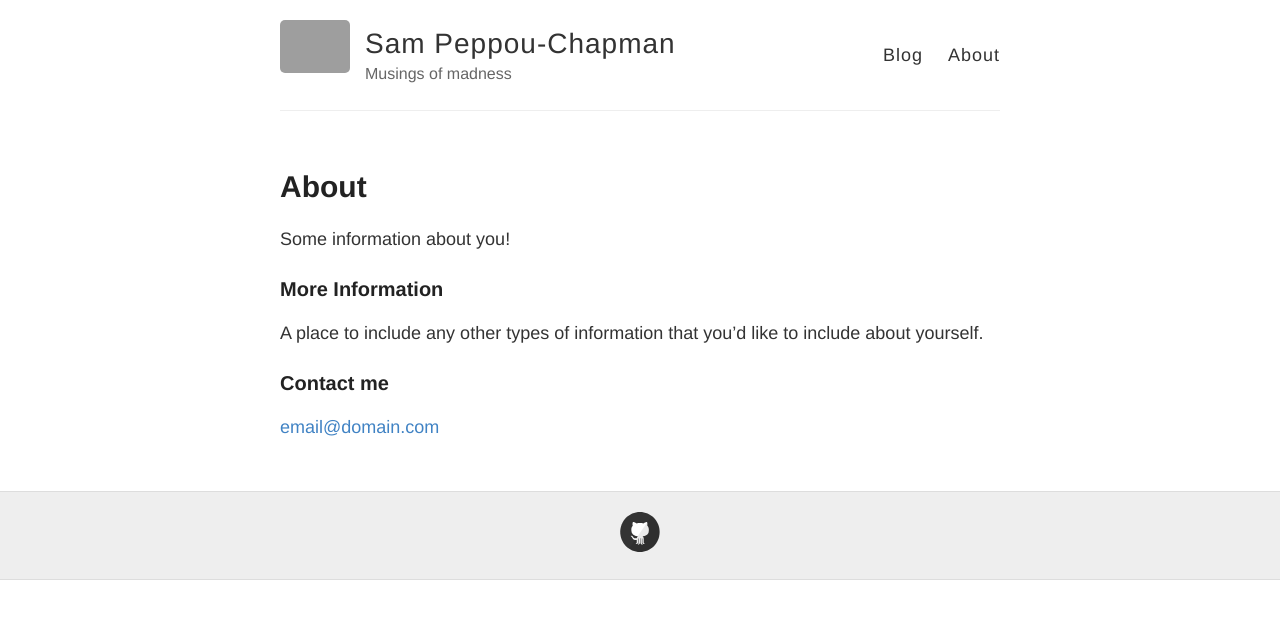
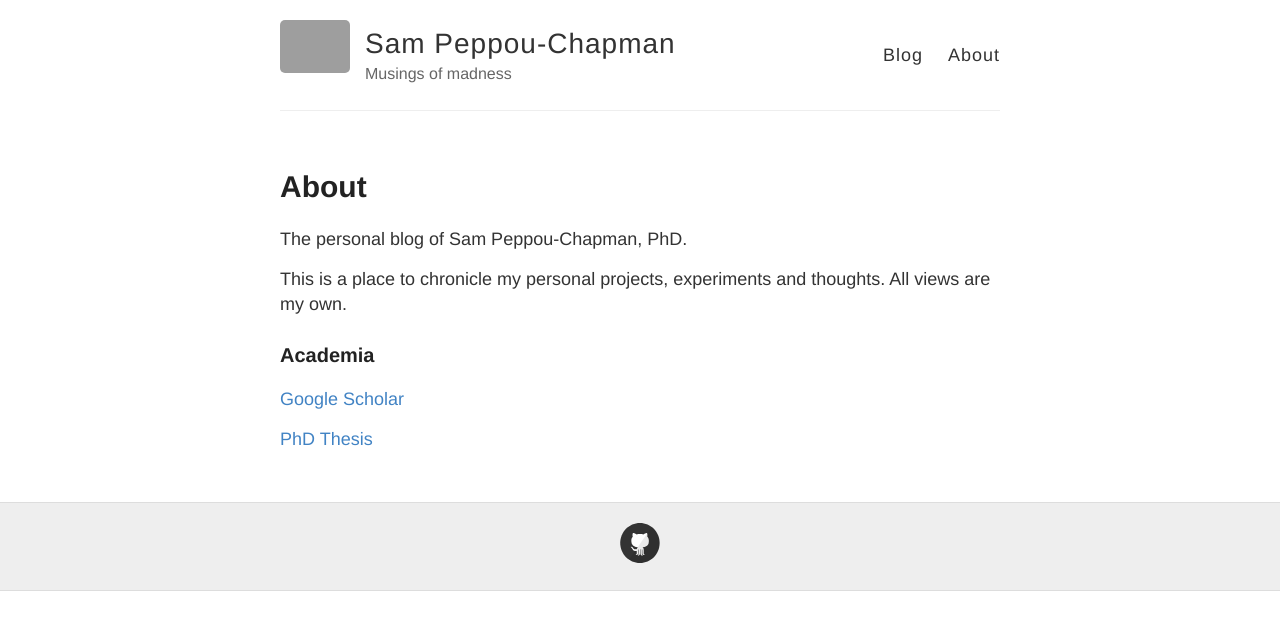
Before and after one commit to speppou/speppou.github.io, a Jekyll site: the page built from about.md, in a window 1280 px wide. Shown: the top 630 px of the page. Built offline with Jekyll 4.4.1, drawn with Linux system fonts in a browser that asks for light colours; grey boxes are pictures that could not be loaded.

Commit message:
Update about.md

```diff
--- a/about.md
+++ b/about.md
@@ -4,12 +4,12 @@ title: About
 permalink: /about/
 ---
 
-Some information about you!
+The personal blog of Sam Peppou-Chapman, PhD.
 
-### More Information
+This is a place to chronicle my personal projects, experiments and thoughts. All views are my own.
 
-A place to include any other types of information that you'd like to include about yourself.
+### Academia
 
-### Contact me
+[Google Scholar](https://scholar.google.com.au/citations?user=ZVPvXnMAAAAJ&hl=en)
 
-[email@domain.com](mailto:email@domain.com)
+[PhD Thesis](https://hdl.handle.net/2123/24517)
```
